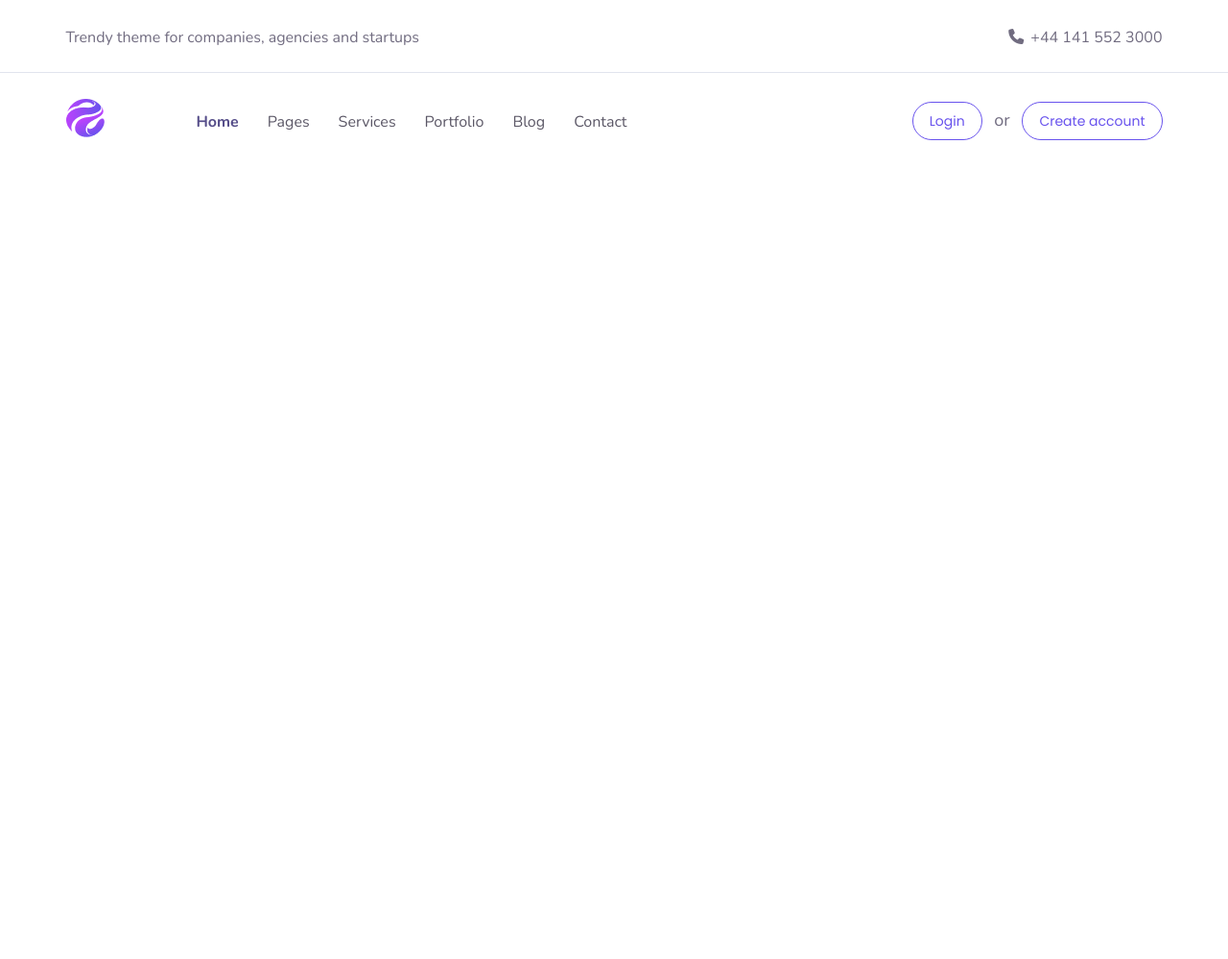
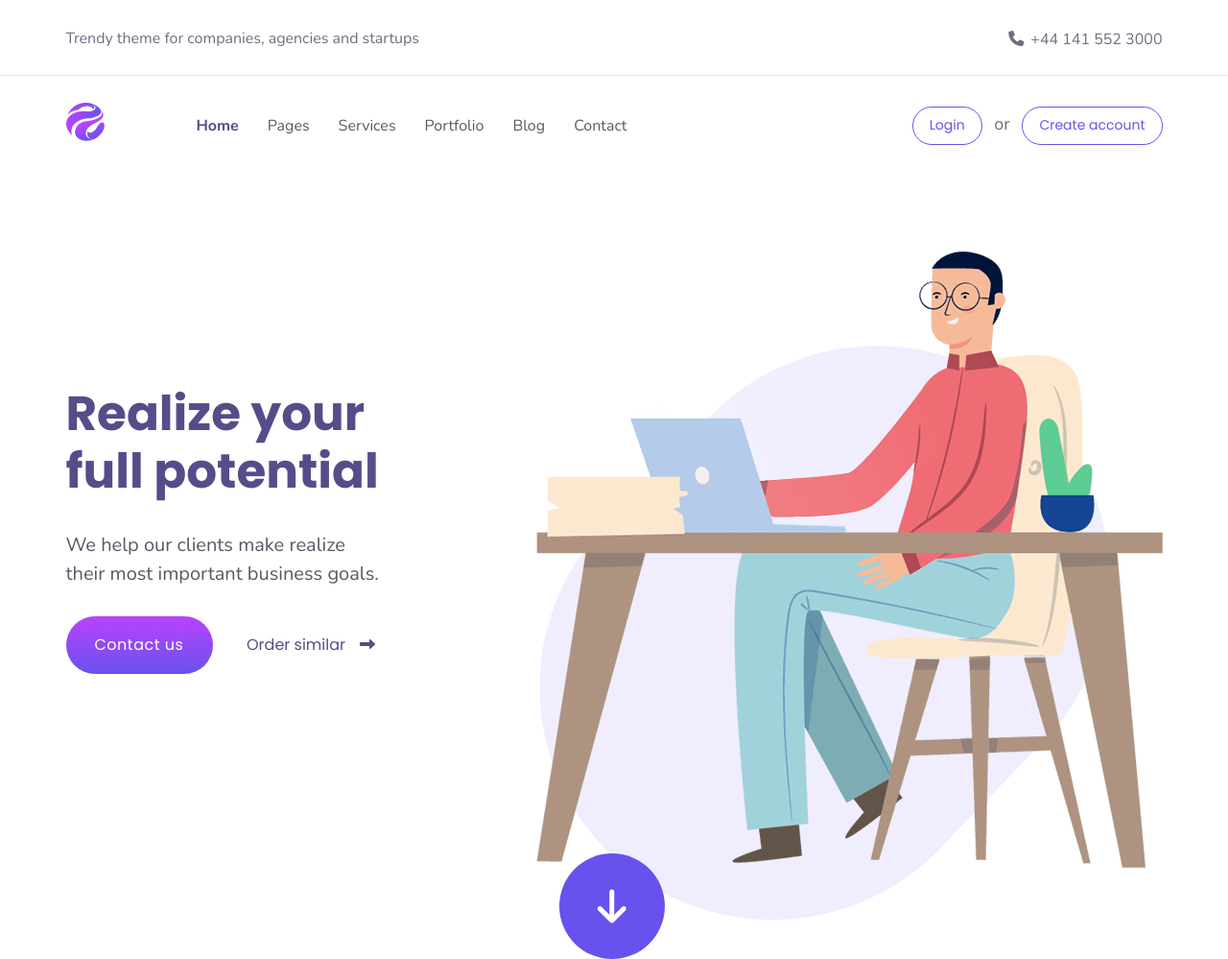
Before and after one commit to StepashkaJu/Elipso-Layout, a plain HTML site: page index.html in a window 1280 px wide. Shown: the whole page at 96% size. Before the commit the page ends 800 px from the top, so only its background shows below. Drawn offline with nearby package versions, Linux system fonts and the light colour scheme.

Commit message:
add hero-stage

```diff
--- a/css/style.css
+++ b/css/style.css
@@ -15,6 +15,7 @@ body {
     /* regarding the size in the tag html, 1.8*10=18*/
     /* to scale we use rem instead px */
     font-size: 1.8rem;
+    line-height: 1.5;
 }
 
 h1,
@@ -32,6 +33,7 @@ h3 {
     height: 4rem;
     padding: 0 1.7rem;
     font-family: "Poppins", sans-serif;
+    cursor: pointer;
 }
 
 .btn-light {
@@ -41,6 +43,19 @@ h3 {
     color: #6852ed;
     background-color: transparent;
     text-align: center;
+}
+
+.btn-dark {
+    border: none;
+    font-weight: normal;
+    font-size: 1.6rem;
+    color: #fff;
+    letter-spacing: 0.5px;
+    background-image: linear-gradient(to top, #6852ed, #ba43fc);
+    text-align: center;
+    padding: 1.8rem 3.1rem 1.9rem 3rem;
+    border-radius: 3rem;
+    height: 5rem;
 }
 
 .header-actions__text {
@@ -137,6 +152,7 @@ ul {
     font-size: 1.6rem;
     text-align: left;
     width: 23.5rem;
+    z-index: 1;
 }
 
 .header__submenu>.header__menu-item {
@@ -158,3 +174,83 @@ ul {
     color: #554d89;
     text-shadow: 0 0 1px #554d89;
 }
+
+.stage {
+    display: flex;
+    justify-content: space-between;
+    align-items: center;
+    margin-top: 10rem;
+    position: relative;
+}
+
+.stage__content {
+    position: relative;
+    top: -4rem;
+    margin-right: 16rem;
+}
+
+.stage__title {
+    font-size: 5rem;
+    line-height: 1.2;
+    margin-bottom: 3.2rem;
+}
+
+.stage__text {
+    color: #5b5766;
+    font-size: 2rem;
+    margin-bottom: 4.5rem;
+}
+
+.stage__actions .btn-dark {
+    margin-right: 3rem;
+}
+
+.link {
+    border: none;
+    background-color: transparent;
+    text-decoration: none;
+    font-size: 1.6rem;
+    color: #554d89;
+    font-family: "Poppins", sans-serif;
+    cursor: pointer;
+}
+
+.link:hover {
+    text-shadow: 0 0 1px #554d89;
+}
+
+.link-arrow::after {
+    content: '\f178';
+    font-family: "FontAwesome";
+    margin-left: 1.5rem;
+}
+
+.btn-bottom {
+    position: absolute;
+    bottom: -9.5rem;
+    left: 45%;
+    background-color: #6852ed;
+    color: #ffffff;
+    width: 11rem;
+    height: 11rem;
+    border-radius: 50%;
+    display: flex;
+    text-decoration: none;
+}
+
+.btn-bottom>i {
+    margin: auto;
+    font-size: 4rem;
+}
+
+.hero {
+    z-index: 10;
+}
+
+.hero-shape {
+    position: absolute;
+    bottom: -5.5rem;
+    right: 5.5rem;
+}
+
+/*transform: translateX(-50%); */
--- a/index.html
+++ b/index.html
@@ -78,6 +78,24 @@
           <button class="btn btn-light">Create account</button>
         </div>
       </div>
+      <div class="stage">
+        <div class="stage__content">
+          <h1 class="stage__title">Realize your full potential</h1>
+          <p class="stage__text">
+            We help our clients make realize their most important business
+            goals.
+          </p>
+          <div class="stage__actions">
+            <a href="#" class="btn btn-dark">Contact us</a>
+            <a href="#" class="link link-arrow">Order similar</a>
+          </div>
+        </div>
+        <img src="img/asset-1-4-x.png" alt="stage image" class="hero" />
+        <img src="img/hero-shape.png" alt="shape image" class="hero-shape" />
+        <a href="#" class="btn-bottom"
+          ><i class="fa-solid fa-arrow-down"></i
+        ></a>
+      </div>
     </div>
   </body>
 </html>
```
Also changed, not shown: img/asset-1-4-x.png (added), img/asset-1-4-x@2x.png (added), img/asset-1-4-x@3x.png (added), img/hero-shape.png (added).
